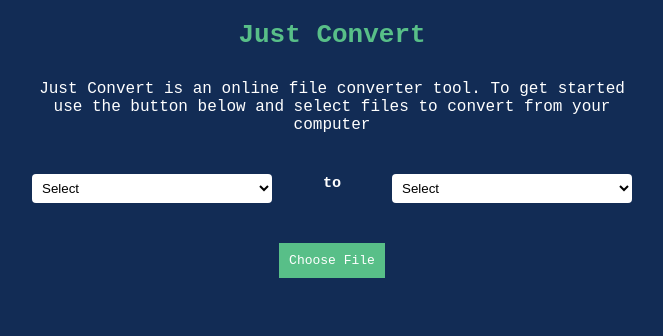
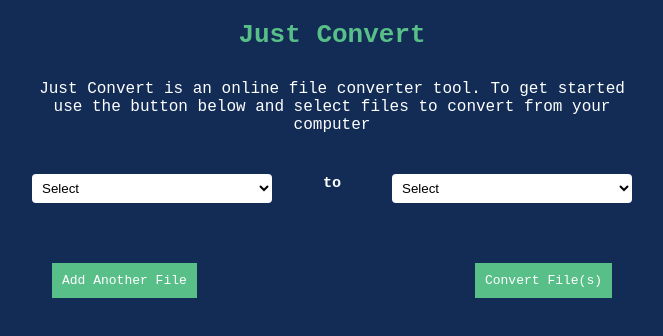
Before and after one commit to Nyelwa-Org/file-converter, a Next.js app: page / in a window 1280 px wide. Shown: the top 336 px of the page, without its empty margins (308-971 px from the left). Built offline with nearby package versions, Linux system fonts and the light colour scheme.

Commit message:
28th March Upload Multiple files

```diff
--- /dev/null
+++ b/components/molecules/ButtonsTile/buttonsTile.module.css
@@ -0,0 +1,7 @@
+.tile{
+    display: flex;
+    flex-direction: row;
+    justify-content: space-between;
+    padding: 20px;
+    width: 100%;
+}
--- /dev/null
+++ b/components/molecules/ButtonsTile/index.js
@@ -0,0 +1,16 @@
+import styles from "./buttonsTile.module.css";
+import Button from "@/components/atoms/Button";
+import Label from "@/components/atoms/label/label";
+
+function ButtonsTile({handleFileChange}) {
+  return (
+    <div className={styles.tile}>
+      <Label htmlFor="file-upload" value="Add Another File">
+        <input id="file-upload" type="file" onChange={handleFileChange} />
+      </Label>
+      <Button value="Convert File(s)" />
+    </div>
+  );
+}
+
+export default ButtonsTile;
--- a/components/organisms/Index/index.js
+++ b/components/organisms/Index/index.js
@@ -3,15 +3,25 @@ import TitleTile from "@/components/molecules/TitleTile";
 import SelectOptionsTile from "@/components/molecules/SelectOptionsTile";
 import ChooseFileButton from "@/components/molecules/ChooseFileButton";
 import FileTile from "@/components/molecules/FileTile";
+import ButtonsTile from "@/components/molecules/ButtonsTile";
 import { useState } from "react";
 
 function Index() {
-  const [file, setFile] = useState();
+  const [uploadedFiles, setUploadedFiles] = useState([]);
 
-  const handleFileChange = (e) => {
-    if (e.target.files) {
-      setFile(e.target.files[0]);
-    }
+
+
+  const handleUploadFiles = (files) => {
+    const uploaded = [...uploadedFiles];
+    files.some((file) => {
+      uploaded.push(file);
+    });
+    setUploadedFiles(uploaded);
+  };
+
+  const handleFileEvent = (e) => {
+    const chosenFiles = Array.prototype.slice.call(e.target.files);
+    handleUploadFiles(chosenFiles);
   };
 
   return (
@@ -19,10 +29,15 @@ function Index() {
       <div className={styles.main}>
         <TitleTile />
         <SelectOptionsTile />
-        {file ? (
-          <FileTile filename={file.name} />
+        {uploadedFiles ? (
+          <>
+            {uploadedFiles.map((file) => (
+              <FileTile filename={file.name} />
+            ))}
+            <ButtonsTile handleFileChange={handleFileEvent} />
+          </>
         ) : (
-          <ChooseFileButton handleFileChange={handleFileChange} />
+          <ChooseFileButton handleFileChange={handleFileEvent} />
         )}
       </div>
     </>
```
